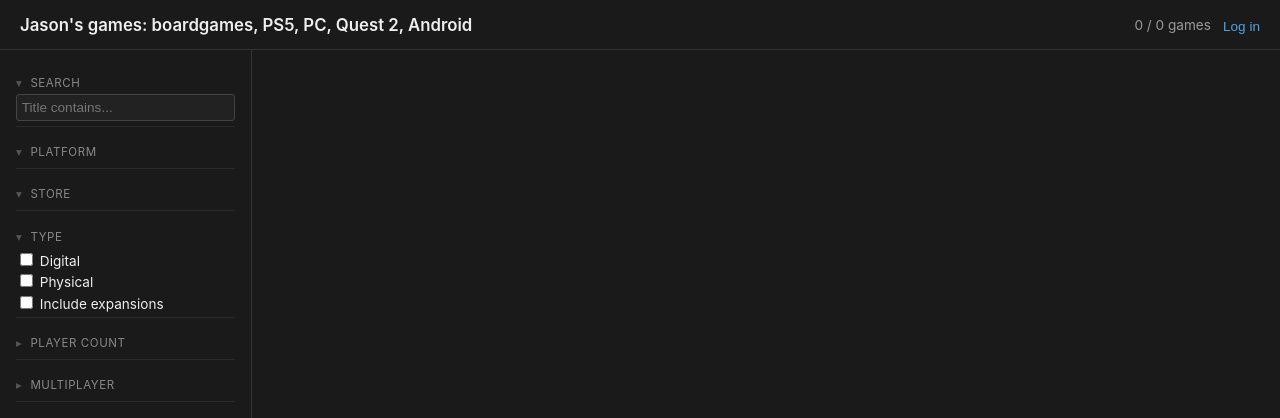
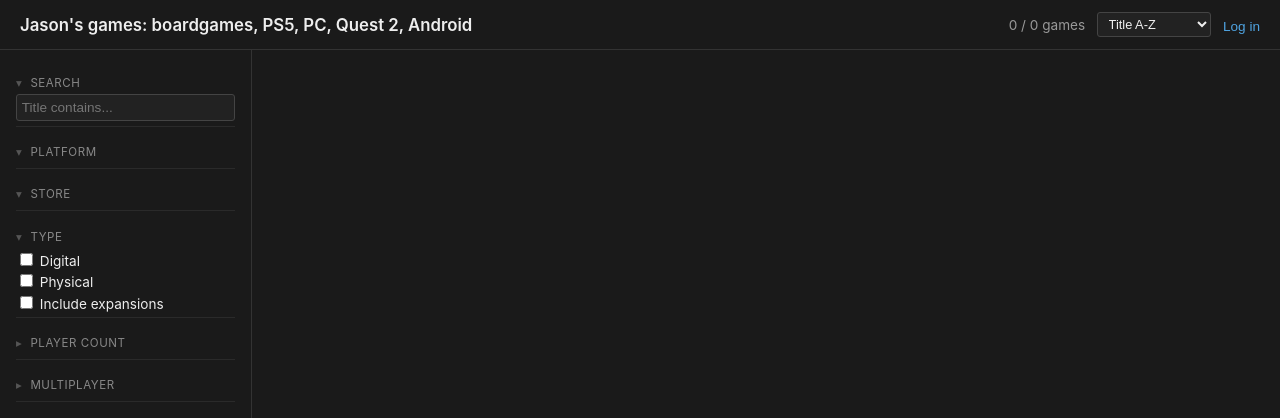
Before and after one commit to filecore/universal-games-library, a FastAPI app: page / in a window 1280 px wide. Shown: the top 418 px of the page. Run offline with FastAPI, Linux system fonts and the light colour scheme; data that the repository does not hold is empty; parts of the project's set-up code (start-up, migrations or seed data) failed here and were passed over; some libraries are stand-ins or nearby versions.

Commit message:
Sort the library, default A-Z; sort dropdown persists in URL

```diff
--- a/web/static/app.js
+++ b/web/static/app.js
@@ -122,6 +122,8 @@ function serializeFilters() {
     if (f.vrOnly) p.set("vr-only", "1");
     if (f.vrSupported) p.set("vr-supp", "1");
     if (f.vrExclude) p.set("vr-no", "1");
+    const sort = document.getElementById("f-sort")?.value;
+    if (sort && sort !== "title") p.set("sort", sort);
     return p.toString();
 }
 
@@ -156,6 +158,8 @@ function applyFiltersFromURL() {
     document.getElementById("f-vr-only").checked = p.get("vr-only") === "1";
     document.getElementById("f-vr-supported").checked = p.get("vr-supp") === "1";
     document.getElementById("f-vr-exclude").checked = p.get("vr-no") === "1";
+    const sortEl = document.getElementById("f-sort");
+    if (sortEl) sortEl.value = p.get("sort") || "title";
 
     // Expand any group that has an active filter so the user can see what's
     // selected when they land on a shared URL.
@@ -364,10 +368,25 @@ function renderPills(g) {
         .join("")}</div>`;
 }
 
+function sortGames(arr) {
+    const mode = document.getElementById("f-sort")?.value || "title";
+    const titleCmp = (a, b) =>
+        a.title.toLowerCase().localeCompare(b.title.toLowerCase());
+    if (mode === "title")
+        return [...arr].sort(titleCmp);
+    if (mode === "title-desc")
+        return [...arr].sort((a, b) => titleCmp(b, a));
+    if (mode === "year-desc")
+        return [...arr].sort((a, b) => (b.release_year || 0) - (a.release_year || 0) || titleCmp(a, b));
+    if (mode === "year-asc")
+        return [...arr].sort((a, b) => (a.release_year || 9999) - (b.release_year || 9999) || titleCmp(a, b));
+    return arr;
+}
+
 function render() {
     const f = getFilters();
     const m = document.getElementById("games");
-    const filtered = games.filter((g) => matches(g, f));
+    const filtered = sortGames(games.filter((g) => matches(g, f)));
     m.innerHTML = filtered
         .map((g) => {
             const cover = g.cover_url
@@ -545,6 +564,7 @@ function renderAndPersist() {
 ["input", "change"].forEach((ev) => {
     document.getElementById("filters").addEventListener(ev, renderAndPersist);
 });
+document.getElementById("f-sort").addEventListener("change", renderAndPersist);
 
 document.getElementById("filters-toggle").addEventListener("click", openFilters);
 document.getElementById("filters-close").addEventListener("click", closeFilters);
--- a/web/static/styles.css
+++ b/web/static/styles.css
@@ -39,6 +39,15 @@ header h1 {
 }
 .header-right::-webkit-scrollbar { display: none; }
 #stats { color: #999; font-size: 0.85rem; white-space: nowrap; }
+#f-sort {
+    background: #222;
+    color: #eee;
+    border: 1px solid #444;
+    border-radius: 3px;
+    padding: 0.2rem 0.4rem;
+    font-size: 0.8rem;
+    cursor: pointer;
+}
 .link-btn {
     background: none;
     border: none;
--- a/web/templates/index.html
+++ b/web/templates/index.html
@@ -11,6 +11,12 @@
         <h1>Jason's games: boardgames, PS5, PC, Quest 2, Android</h1>
         <div class="header-right">
             <span id="stats"></span>
+            <select id="f-sort" title="Sort order">
+                <option value="title">Title A-Z</option>
+                <option value="title-desc">Title Z-A</option>
+                <option value="year-desc">Year (newest)</option>
+                <option value="year-asc">Year (oldest)</option>
+            </select>
             <button type="button" id="filters-toggle">Filters</button>
             <span id="auth-area">
                 <button type="button" id="login-btn" class="link-btn">Log in</button>
```
